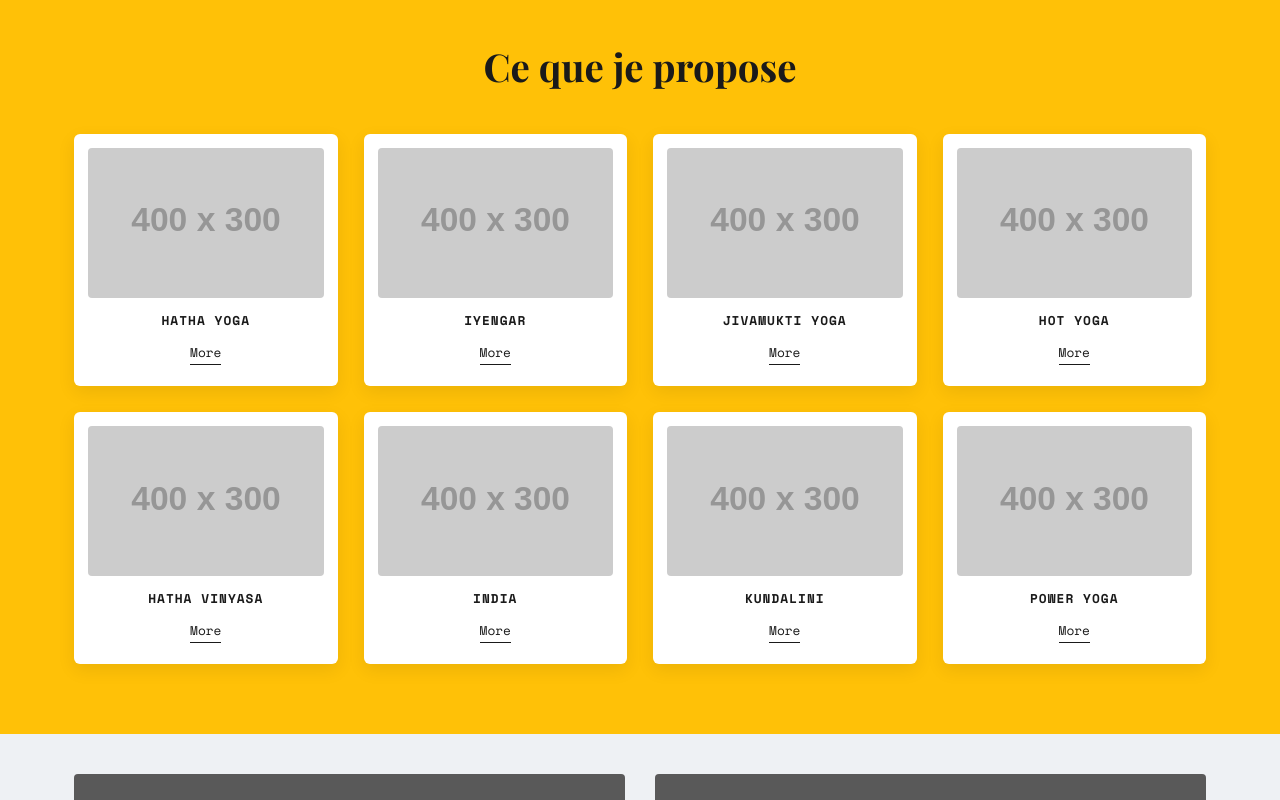
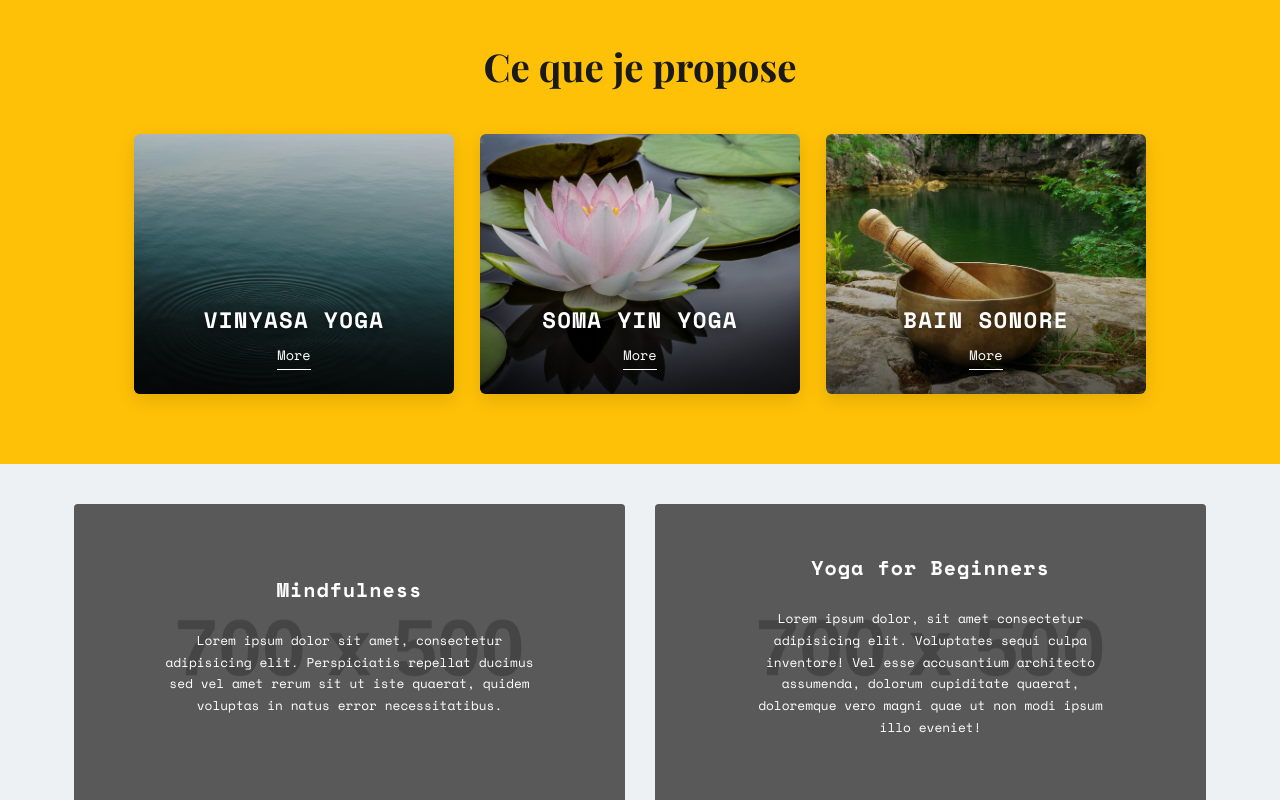
Before and after one commit to EdouardBurel/yoga-club, a React (Vite) app: page / in a window 1280 px wide. Shown: the part 1280-2080 px from the top of the page. Built offline with nearby package versions, Linux system fonts and the light colour scheme.

Commit message:
add features

```diff
--- a/src/components/Practices.css
+++ b/src/components/Practices.css
@@ -3,55 +3,103 @@
   padding: 70px 0;
 }
 
-.practices .section-title { margin-bottom: 46px; }
+.practices .section-title {
+  margin-bottom: 46px;
+}
 
 .practices__grid {
   display: grid;
-  grid-template-columns: repeat(4, 1fr);
+  grid-template-columns: repeat(auto-fit, minmax(260px, 320px));
   gap: 26px;
+  justify-content: center;
 }
 
 .card {
-  background: var(--white);
   border-radius: var(--radius);
-  padding: 14px 14px 22px;
-  text-align: center;
-  box-shadow: 0 6px 18px rgba(0, 0, 0, 0.08);
+  overflow: hidden;
+  box-shadow: 0 6px 18px rgba(0, 0, 0, 0.12);
 }
 
 .card__img {
-  border-radius: 4px;
-  overflow: hidden;
-  margin-bottom: 16px;
+  position: relative; /* anchor for the overlay */
 }
+
 .card__img img {
   width: 100%;
-  height: 150px;
+  height: 260px;
   object-fit: cover;
-  transition: transform 0.3s ease;
+  display: block;
+  transition:
+    transform 0.45s ease,
+    filter 0.45s ease;
 }
-.card:hover .card__img img { transform: scale(1.05); }
+
+.card__overlay {
+  position: absolute;
+  inset: 0;
+  display: flex;
+  flex-direction: column;
+  align-items: center;
+  justify-content: flex-end;
+  gap: 12px;
+  padding: 24px;
+  background: linear-gradient(
+    to top,
+    rgba(0, 0, 0, 0.65) 0%,
+    rgba(0, 0, 0, 0.15) 55%,
+    rgba(0, 0, 0, 0) 100%
+  );
+  transition: background 0.45s ease;
+}
+
+/* smooth hover changes */
+.card:hover .card__img img {
+  filter: brightness(0.85); /* gently dim the photo */
+}
+.card:hover .card__overlay {
+  background: linear-gradient(
+    to top,
+    rgba(0, 0, 0, 0.78) 0%,
+    rgba(0, 0, 0, 0.3) 60%,
+    rgba(0, 0, 0, 0.05) 100%
+  );
+}
 
 .card__title {
   font-family: var(--font-mono);
   font-weight: 700;
-  font-size: 0.8rem;
-  letter-spacing: 0.08em;
+  font-size: 1.4rem;
+  letter-spacing: 0.06em;
   text-transform: uppercase;
-  margin-bottom: 10px;
+  color: #fff;
+  text-align: center;
+  text-shadow: 0 2px 8px rgba(0, 0, 0, 0.5);
+  transition: transform 0.3s ease; /* animate the size change */
+}
+
+.card:hover .card__title {
+  transform: scale(1.18); /* title grows on hover */
 }
 
 .card__more {
   font-family: var(--font-mono);
-  font-size: 0.8rem;
-  border-bottom: 1.5px solid var(--ink);
+  font-size: 0.85rem;
+  color: #fff;
+  border-bottom: 1.5px solid #fff;
   padding-bottom: 2px;
 }
-.card__more:hover { color: var(--gold); border-color: var(--gold); }
+.card__more:hover {
+  color: var(--yellow);
+  border-color: var(--yellow);
+}
 
 @media (max-width: 980px) {
-  .practices__grid { grid-template-columns: repeat(2, 1fr); }
+  .practices__grid {
+    grid-template-columns: repeat(2, 1fr);
+  }
 }
 @media (max-width: 480px) {
-  .practices__grid { grid-template-columns: 1fr; }
+  .practices__grid {
+    grid-template-columns: 1fr;
+  }
 }
--- a/src/components/Practices.jsx
+++ b/src/components/Practices.jsx
@@ -1,5 +1,5 @@
-import { practices } from '../data.js'
-import './Practices.css'
+import { practices } from "../data.js";
+import "./Practices.css";
 
 export default function Practices() {
   return (
@@ -12,13 +12,17 @@ export default function Practices() {
             <article className="card" key={p.title}>
               <div className="card__img">
                 <img src={p.img} alt={p.title} />
+                <div className="card__overlay">
+                  <h3 className="card__title">{p.title}</h3>
+                  <a className="card__more" href="#practices">
+                    More
+                  </a>
+                </div>
               </div>
-              <h3 className="card__title">{p.title}</h3>
-              <a className="card__more" href="#practices">More</a>
             </article>
           ))}
         </div>
       </div>
     </section>
-  )
+  );
 }
--- a/src/data.js
+++ b/src/data.js
@@ -1,12 +1,3 @@
-// ============================================================
-//  All editable content lives here.
-//
-//  IMAGES: the defaults are branded placeholders so the site looks
-//  complete out of the box. To use your own photos, drop them in the
-//  /public folder (e.g. /public/images/hatha.jpg) and replace the URL
-//  with "/images/hatha.jpg".
-// ============================================================
-
 // Helper that builds a yellow-on-black placeholder so empty slots look intentional.
 const ph = (w, h, label) =>
   `https://placehold.co/${w}x${h}/1a1a1a/ffc107?font=space-mono&text=${encodeURIComponent(label)}`;
@@ -18,17 +9,12 @@ export const heroSlides = [
   "images/lotus2.jpg",
 ];
 
-export const aboutImage = "images/indiav2.jpg"
+export const aboutImage = "images/indiav2.jpg";
 
 export const practices = [
-  { title: "Hatha Yoga", img: ph(400, 300, "Hatha") },
-  { title: "Iyengar", img: ph(400, 300, "Iyengar") },
-  { title: "Jivamukti Yoga", img: ph(400, 300, "Jivamukti") },
-  { title: "Hot Yoga", img: ph(400, 300, "Hot Yoga") },
-  { title: "Hatha Vinyasa", img: ph(400, 300, "Vinyasa") },
-  { title: "India", img: ph(400, 300, "Meditation") },
-  { title: "Kundalini", img: ph(400, 300, "Kundalini") },
-  { title: "Power Yoga", img: ph(400, 300, "Power") },
+  { title: "Vinyasa Yoga", img: "images/water.jpg" },
+  { title: "Soma Yin Yoga", img: "images/lotus2.jpg" },
+  { title: "Bain sonore", img: "images/bowl.png" },
 ];
 
 export const featureBoxes = [
@@ -59,14 +45,14 @@ export const cities = [
 
 export const testimonials = [
   {
+    name: "Hélène",
+    avatar: ph(120, 120, ":)"),
+    body: "Depuis 2024 , j'apprécie beaucoup les cours de Hatha et Yin Yoga d' India avec et sans musique. Bienveillance et Douceur dans sa pratique. Quelques exercices de méditation guidée relaxante.Une voix très apaisante et une touche ' so British' qui signent sa singularité.",
+  },
+  {
     name: "Jessica",
     avatar: ph(120, 120, ":)"),
     body: "I highly recommend India's yoga lessons - if you feel the need to reconnect your mind and body then look no further! India's calm and soothing voice will immediately put you at ease from the start and you'll feel your body relax with every breath 🧘",
-  },
-  {
-    name: "Hélène",
-    avatar: ph(120, 120, ":)"),
-    body: "Depuis 2024 , j'apprécie beaucoup les cours de Hatha et Yin Yoga d' India avec et sans musique. Bienveillance et Douceur dans sa pratique. Quelques exercices de méditation guidée relaxante.Une voix très apaisante et une touche ' so British' qui signent sa singularité.",
   },
   {
     name: "Michelle W.",
```
Also changed, not shown: public/images/bowl.png (added).
